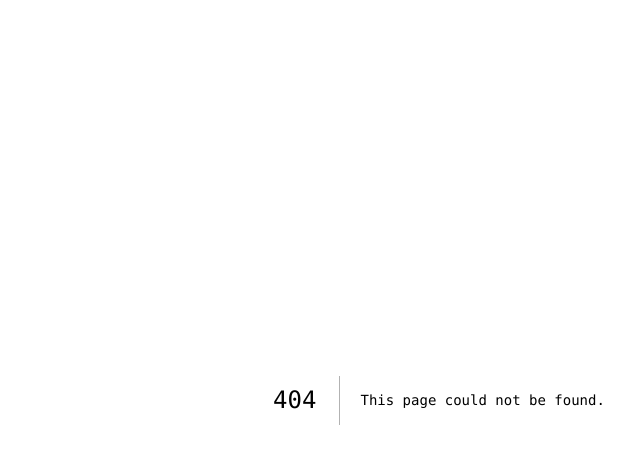
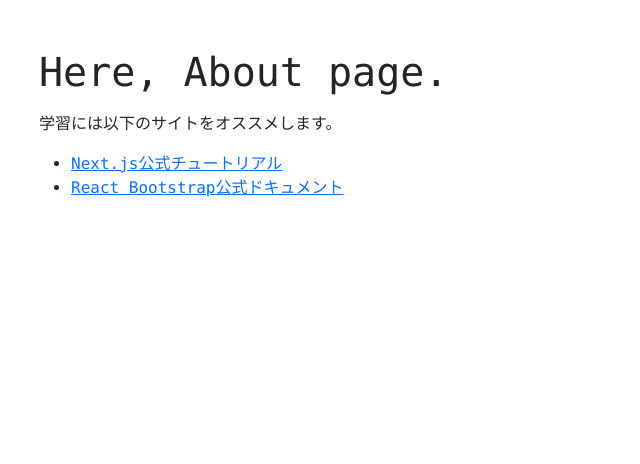
Before and after one commit to osawa-koki/simple-next-study.ssg.js, a Next.js app: page /reference in a window 1280 px wide. Before the commit this address had no page. Shown: the top 464 px of the page, without its empty margins (201-841 px from the left). Built offline with nearby package versions, Linux system fonts and the light colour scheme.

Commit message:
参考資料書いた。

```diff
--- a/pages.js
+++ b/pages.js
@@ -12,6 +12,10 @@ const pages = [
     path: "/contact",
     name: "Contact",
   },
+  {
+    path: "/reference",
+    name: "Reference",
+  }
 ];
 
 export default pages;
--- /dev/null
+++ b/pages/reference.jsx
@@ -0,0 +1,15 @@
+
+export default function HelloWorld() {
+  return (
+    <main>
+      <div id="Ref">
+        <h1>Here,  About page.</h1>
+        <p>学習には以下のサイトをオススメします。</p>
+        <ul>
+          <li><a href="https://nextjs.org/learn/basics/create-nextjs-app">Next.js公式チュートリアル</a></li>
+          <li><a href="https://react-bootstrap.github.io/">React Bootstrap公式ドキュメント</a></li>
+        </ul>
+      </div>
+    </main>
+  );
+};
```
